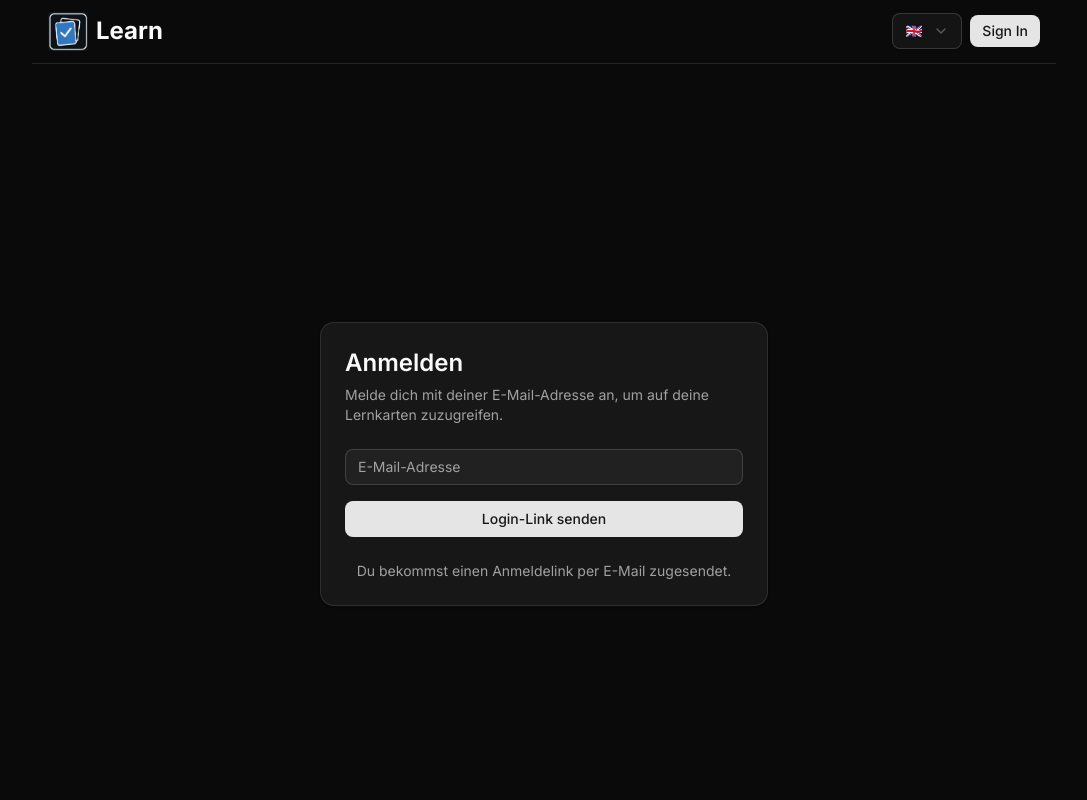
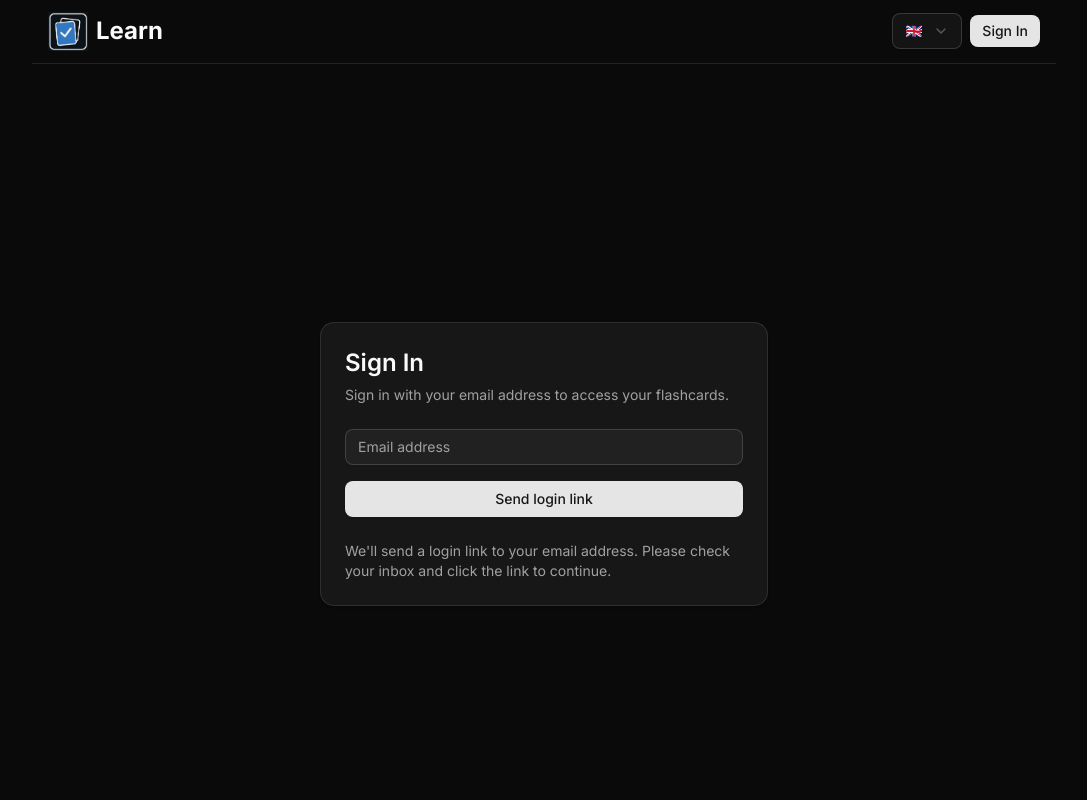
Before and after one commit to Fx64b/learn, a Next.js app: page /login in a window 1280 px wide. Shown: the top 800 px of the page, without its empty margins (96-1183 px from the left). Built offline with nearby package versions, Linux system fonts and the light colour scheme; no server answers.

Commit message:
feat(i18n): implement translations for dashboard and login components

```diff
--- a/app/login/page.tsx
+++ b/app/login/page.tsx
@@ -3,6 +3,7 @@
 import { useState } from 'react'
 
 import { signIn } from 'next-auth/react'
+import { useTranslations } from 'next-intl'
 
 import { Button } from '@/components/ui/button'
 import {
@@ -16,6 +17,7 @@ import {
 import { Input } from '@/components/ui/input'
 
 export default function LoginPage() {
+    const t = useTranslations()
     const [email, setEmail] = useState('')
     const [isLoading, setIsLoading] = useState(false)
     const [message, setMessage] = useState<{
@@ -38,12 +40,12 @@ export default function LoginPage() {
             if (result?.error) {
                 setMessage({
                     type: 'error',
-                    text: 'Ein Fehler ist aufgetreten. Bitte versuche es erneut.',
+                    text: t('auth.loginError'),
                 })
             } else {
                 setMessage({
                     type: 'success',
-                    text: 'Überprüfe deine E-Mail für den Anmeldelink!',
+                    text: t('auth.checkEmail'),
                 })
                 setEmail('')
             }
@@ -51,7 +53,7 @@ export default function LoginPage() {
             console.error('Login error:', error)
             setMessage({
                 type: 'error',
-                text: 'Ein unerwarteter Fehler ist aufgetreten.',
+                text: t('auth.unexpectedError'),
             })
         } finally {
             setIsLoading(false)
@@ -62,10 +64,11 @@ export default function LoginPage() {
         <div className="flex min-h-screen items-center justify-center px-4">
             <Card className="w-full max-w-md">
                 <CardHeader>
-                    <CardTitle className="text-2xl">Anmelden</CardTitle>
+                    <CardTitle className="text-2xl">
+                        {t('auth.signInTitle')}
+                    </CardTitle>
                     <CardDescription>
-                        Melde dich mit deiner E-Mail-Adresse an, um auf deine
-                        Lernkarten zuzugreifen.
+                        {t('auth.signInDescription')}
                     </CardDescription>
                 </CardHeader>
                 <CardContent>
@@ -74,7 +77,7 @@ export default function LoginPage() {
                             <div>
                                 <Input
                                     type="email"
-                                    placeholder="E-Mail-Adresse"
+                                    placeholder={t('auth.emailPlaceholder')}
                                     value={email}
                                     onChange={(e) => setEmail(e.target.value)}
                                     required
@@ -99,15 +102,15 @@ export default function LoginPage() {
                                 disabled={isLoading}
                             >
                                 {isLoading
-                                    ? 'Sende Link...'
-                                    : 'Login-Link senden'}
+                                    ? t('auth.sendingLink')
+                                    : t('auth.sendLoginLink')}
                             </Button>
                         </div>
                     </form>
                 </CardContent>
                 <CardFooter className="flex justify-center">
                     <p className="text-muted-foreground text-sm">
-                        Du bekommst einen Anmeldelink per E-Mail zugesendet.
+                        {t('auth.verifyDescription')}
                     </p>
                 </CardFooter>
             </Card>
--- a/components/pages/dashboard.tsx
+++ b/components/pages/dashboard.tsx
@@ -6,6 +6,7 @@ import { AlertTriangle, Plus } from 'lucide-react'
 import type React from 'react'
 
 import { Session } from 'next-auth'
+import { getTranslations } from 'next-intl/server'
 import Link from 'next/link'
 
 import { getAllDecks } from '@/app/actions/deck'
@@ -22,6 +23,7 @@ interface DashboardProps {
 }
 
 export default async function Dashboard({ session }: DashboardProps) {
+    const t = await getTranslations()
     const decks = await getAllDecks()
 
     const progressData = session ? await getLearningProgress() : null
@@ -55,28 +57,29 @@ export default async function Dashboard({ session }: DashboardProps) {
     return (
         <div className="px-4 py-6 sm:py-10">
             <div className="mb-10">
-                <h1 className="mb-2 text-3xl font-bold">Flashcard App</h1>
+                <h1 className="mb-2 text-3xl font-bold">
+                    {t('dashboard.title')}
+                </h1>
                 <p className="text-muted-foreground">
-                    Eine einfache Flashcard-App mit spaced repetition.
+                    {t('dashboard.subtitle')}
                 </p>
                 <Alert className="my-4 w-full md:w-2/3">
                     <AlertTriangle className="h-5! w-5! text-amber-500!" />
-                    <AlertTitle>Achtung!</AlertTitle>
+                    <AlertTitle>{t('dashboard.betaWarning.title')}</AlertTitle>
                     <AlertDescription>
-                        Diese App ist noch in der Entwicklungsphase. Es kann gut
-                        sein, dass Daten verloren gehen oder nicht korrekt
-                        angezeigt werden. Bitte benutze die App nur zu
-                        Testzwecken und nicht für wichtige Daten.
+                        {t('dashboard.betaWarning.description')}
                     </AlertDescription>
                 </Alert>
             </div>
 
             <div className="mb-6">
                 <div className="mb-4 flex items-center justify-between">
-                    <h2 className="text-xl font-semibold">Lernstatistik</h2>
+                    <h2 className="text-xl font-semibold">
+                        {t('dashboard.statistics.title')}
+                    </h2>
                     <Link href="/profile">
                         <Button variant="ghost" size="sm">
-                            Mein Profil
+                            {t('dashboard.statistics.myProfile')}
                         </Button>
                     </Link>
                 </div>
@@ -85,10 +88,7 @@ export default async function Dashboard({ session }: DashboardProps) {
                         <SimpleProgressDashboard data={progressData} />
                     ) : (
                         <div className="text-muted-foreground py-8 text-center">
-                            <p>
-                                Bitte melde dich an, um deine Lernstatistiken zu
-                                sehen.
-                            </p>
+                            <p>{t('dashboard.statistics.loginPrompt')}</p>
                         </div>
                     )}
                 </div>
@@ -96,22 +96,24 @@ export default async function Dashboard({ session }: DashboardProps) {
 
             <div className="mb-6">
                 <div className="mb-4 flex flex-col gap-4 md:flex-row md:items-center md:justify-between md:gap-0">
-                    <h2 className="text-xl font-semibold">Lernkategorien</h2>
+                    <h2 className="text-xl font-semibold">
+                        {t('dashboard.categories.title')}
+                    </h2>
                     <div className="flex flex-wrap justify-center gap-2 md:justify-end">
                         <Button variant="outline" size="default" asChild>
                             <Link href="/deck/create">
                                 <Plus className="mr-2 h-4 w-4" />
-                                Neues Deck
+                                {t('dashboard.categories.newDeck')}
                             </Link>
                         </Button>
                         <Button variant="outline" size="default" asChild>
                             <Link href="/learn/all">
-                                Alle Karten wiederholen
+                                {t('dashboard.categories.reviewAll')}
                             </Link>
                         </Button>
                         <Button variant="outline" size="default" asChild>
                             <Link href="/learn/difficult">
-                                Schwierige Karten üben
+                                {t('dashboard.categories.practiceDifficult')}
                             </Link>
                         </Button>
                     </div>
@@ -137,10 +139,10 @@ export default async function Dashboard({ session }: DashboardProps) {
 
                     <div className="mb-4">
                         <h2 className="text-xl font-semibold">
-                            Abgeschlossene Lernziele
+                            {t('dashboard.completedGoals.title')}
                         </h2>
                         <p className="text-muted-foreground text-sm">
-                            Diese Decks haben ihr Lernzieldatum bereits erreicht
+                            {t('dashboard.completedGoals.description')}
                         </p>
                     </div>
 
--- a/messages/de.json
+++ b/messages/de.json
@@ -101,7 +101,7 @@
         "emailRequired": "E-Mail ist erforderlich",
         "verifyTitle": "Link gesendet",
         "verifySubtitle": "Überprüfe deine E-Mail",
-        "verifyDescription": "Wir haben dir einen Anmeldelink an deine E-Mail-Adresse gesendet. Bitte überprüfe deinen Posteingang und klicke auf den Link, um fortzufahren.",
+        "verifyDescription": "Du bekommst einen Anmeldelink per E-Mail zugesendet.\n Bitte überprüfe deinen Posteingang und klicke auf den Link, um fortzufahren.",
         "verifySpam": "Wenn du keine E-Mail erhältst, überprüfe bitte auch deinen Spam-Ordner.",
         "backToLogin": "Zurück zur Anmeldung",
         "myAccount": "Mein Konto"
--- a/messages/en.json
+++ b/messages/en.json
@@ -101,7 +101,7 @@
         "emailRequired": "Email is required",
         "verifyTitle": "Link sent",
         "verifySubtitle": "Check your email",
-        "verifyDescription": "We've sent you a login link to your email address. Please check your inbox and click the link to continue.",
+        "verifyDescription": "We'll send a login link to your email address. Please check your inbox and click the link to continue.",
         "verifySpam": "If you don't receive an email, please also check your spam folder.",
         "backToLogin": "Back to login",
         "myAccount": "My Account"
```
